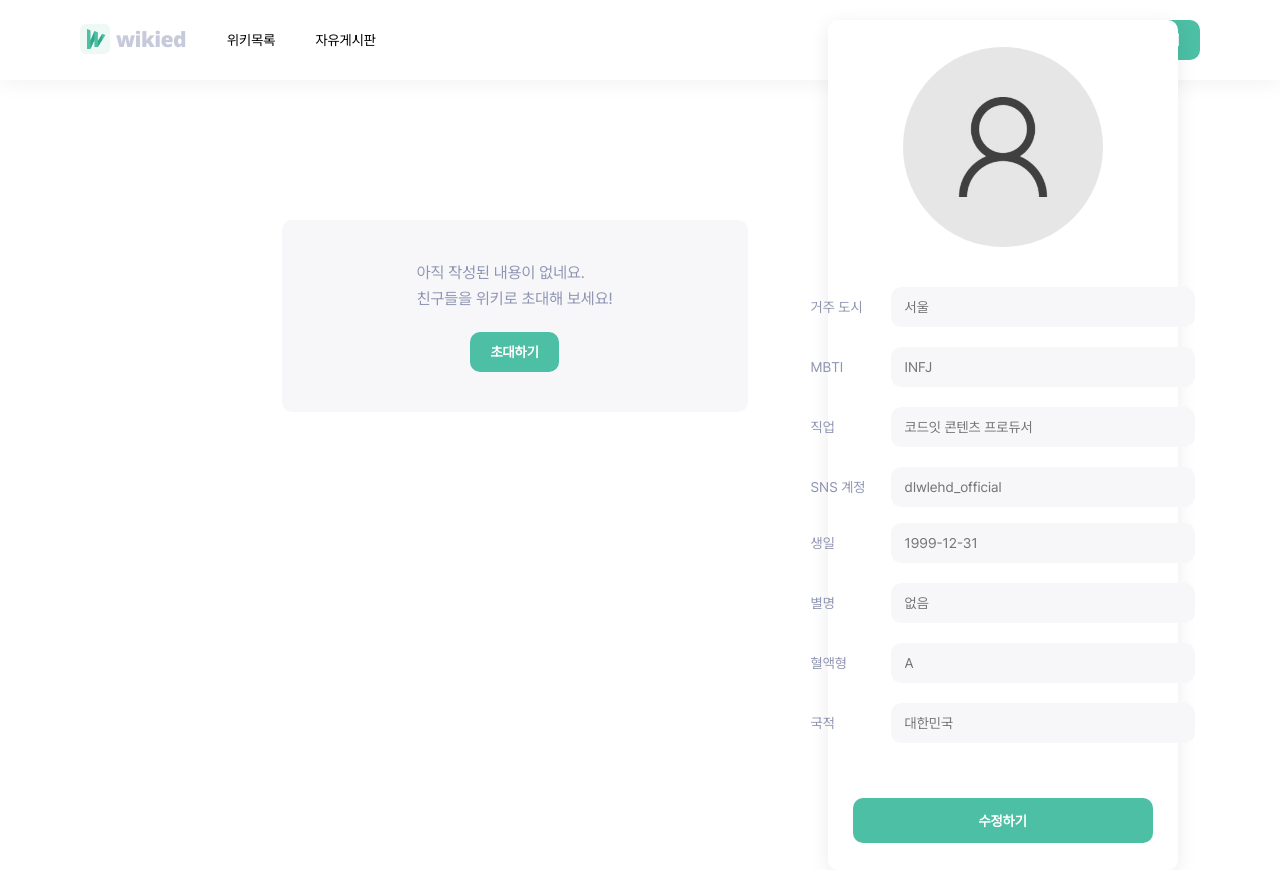
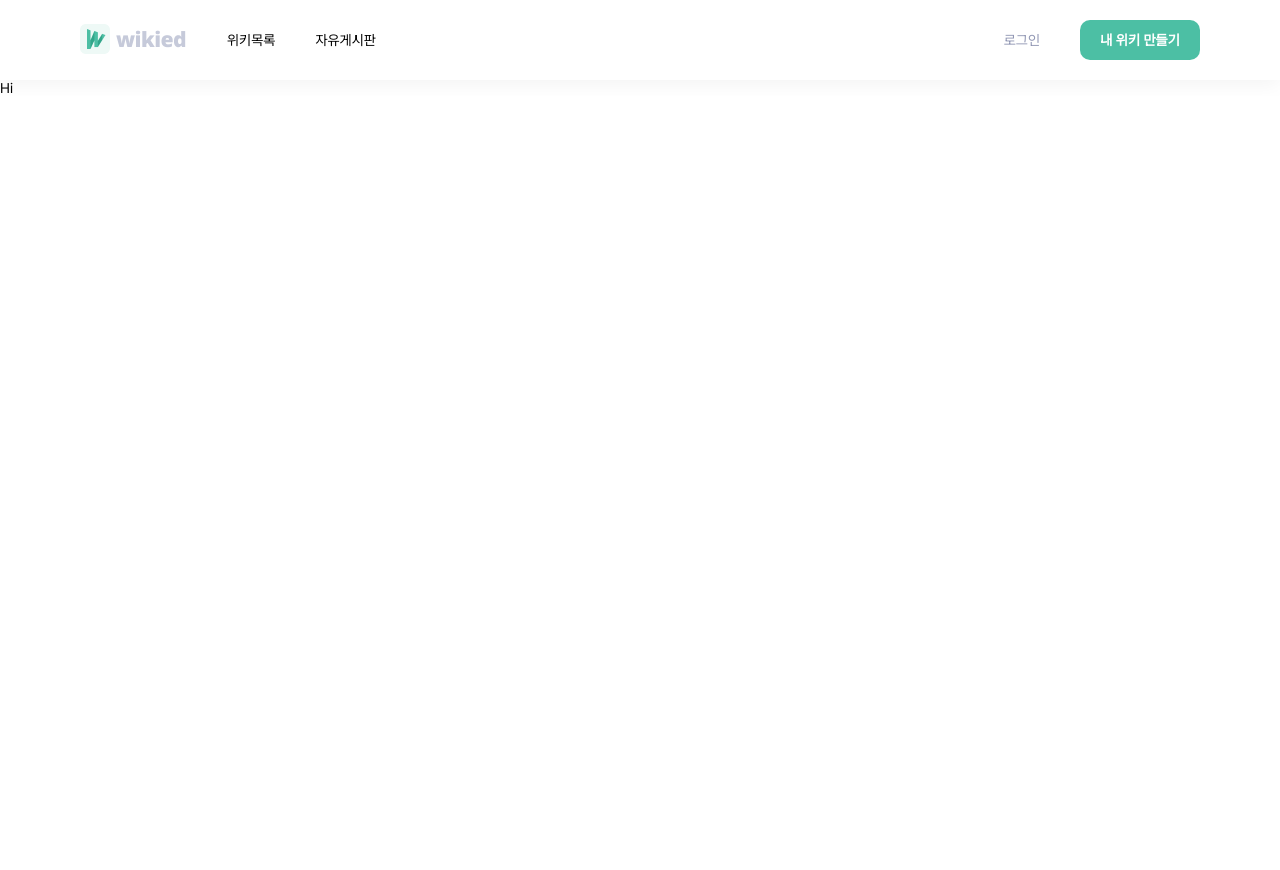
Before and after one commit to leegyuho-programer/Wikied, a Next.js app: page /mypage in a window 1280 px wide. After the commit the page ends 800 px from the top, so only its background shows below. Built offline with nearby package versions, Linux system fonts and the light colour scheme.

Commit message:
fix: mypage sidebar 제거

```diff
--- a/src/app/(auth)/_components/MyAccountPage/MyAccountPage.tsx
+++ b/src/app/(auth)/_components/MyAccountPage/MyAccountPage.tsx
@@ -59,7 +59,6 @@ function MyAccountPage() {
     console.log('profileData', profileData);
     try {
       const response: PostProfileResponseType = await postProfile(profileData, accessToken);
-      // setProfile(response); // 프로필 상태 업데이트
       console.log('Profile updated successfully', response);
     } catch (error) {
       console.error('Failed to update profile', error);
--- a/src/app/(auth)/_components/MyPage/MyPage.tsx
+++ b/src/app/(auth)/_components/MyPage/MyPage.tsx
@@ -25,15 +25,13 @@
 //   useEffect(() => {
 //     async function fetchProfile() {
 //       try {
-//         if (user?.name) {
+//         if (user?.name && typeof window !== 'undefined') {
 //           const response: GetProfileResponseType = await getProfile(1, 10, user.name);
 //           const codeId = response.list[0].code;
 
-//           // Profile 데이터를 가져온 후 code를 사용해 추가 데이터를 가져옴
 //           const profileCodeResponse: GetProfileCodeResponseType = await getProfileCode(codeId);
 //           console.log('getProfileCode', profileCodeResponse);
 
-//           // 프로필 상태 업데이트
 //           setProfileId(profileCodeResponse.id || null);
 //           setProfileImage(profileCodeResponse.image || null);
 //           setProfileCodeResponse(profileCodeResponse);
@@ -43,7 +41,7 @@
 //       }
 //     }
 
-//     if (typeof window !== 'undefined' && user) {
+//     if (user) {
 //       fetchProfile();
 //     }
 //   }, [user, setProfileId, setProfileImage]);
@@ -95,97 +93,101 @@
 
 // export default MyPage;
 
-'use client';
+// 'use client';
 
-import { useEffect, useState } from 'react';
-import Button from '@/components/Button/Button';
-import LinkCopy from '@/components/LinkCopy/LinkCopy';
-import SideBar from '@/components/SideBar/SideBar';
-import SnackBar from '@/components/SnackBar/SnackBar';
-import { useStore } from '@/store';
-import { GetProfileCodeResponseType, GetProfileResponseType } from '@/types/profile';
-import styles from './MyPage.module.css';
-import { getProfile } from '@/api/profile/profile';
-import { getProfileCode } from '@/api/profile/profileCode';
+// import { useEffect, useState } from 'react';
+// import Button from '@/components/Button/Button';
+// import LinkCopy from '@/components/LinkCopy/LinkCopy';
+// import SideBar from '@/components/SideBar/SideBar';
+// import SnackBar from '@/components/SnackBar/SnackBar';
+// import { useStore } from '@/store';
+// import { GetProfileCodeResponseType, GetProfileResponseType } from '@/types/profile';
+// import styles from './MyPage.module.css';
+// import { getProfile } from '@/api/profile/profile';
+// import { getProfileCode } from '@/api/profile/profileCode';
 
-function MyPage() {
-  const { user, profileId, profileImage, setProfileId, setProfileImage } = useStore((state) => ({
-    user: state.user,
-    profileId: state.profileId,
-    profileImage: state.profileImage,
-    setProfileId: state.setProfileId,
-    setProfileImage: state.setProfileImage,
-  }));
-  const [isCopied, setIsCopied] = useState(false);
-  const [profileCodeResponse, setProfileCodeResponse] = useState<GetProfileCodeResponseType | null>(null);
+// function MyPage() {
+//   const { user, profileId, profileImage, setProfileId, setProfileImage } = useStore((state) => ({
+//     user: state.user,
+//     profileId: state.profileId,
+//     profileImage: state.profileImage,
+//     setProfileId: state.setProfileId,
+//     setProfileImage: state.setProfileImage,
+//   }));
+//   const [isCopied, setIsCopied] = useState(false);
+//   const [profileCodeResponse, setProfileCodeResponse] = useState<GetProfileCodeResponseType | null>(null);
 
-  useEffect(() => {
-    async function fetchProfile() {
-      try {
-        if (user?.name && typeof window !== 'undefined') {
-          const response: GetProfileResponseType = await getProfile(1, 10, user.name);
-          const codeId = response.list[0].code;
+//   useEffect(() => {
+//     async function fetchProfile() {
+//       try {
+//         if (user?.name) {
+//           const response: GetProfileResponseType = await getProfile(1, 10, user.name);
+//           const codeId = response.list[0].code;
 
-          const profileCodeResponse: GetProfileCodeResponseType = await getProfileCode(codeId);
-          console.log('getProfileCode', profileCodeResponse);
+//           const profileCodeResponse: GetProfileCodeResponseType = await getProfileCode(codeId);
+//           console.log('getProfileCode', profileCodeResponse);
 
-          setProfileId(profileCodeResponse.id || null);
-          setProfileImage(profileCodeResponse.image || null);
-          setProfileCodeResponse(profileCodeResponse);
-        }
-      } catch (error) {
-        console.error('프로필 데이터를 불러오는 데 실패했습니다:', error);
-      }
-    }
+//           setProfileId(profileCodeResponse.id || null);
+//           setProfileImage(profileCodeResponse.image || null);
+//           setProfileCodeResponse(profileCodeResponse);
+//         }
+//       } catch (error) {
+//         console.error('프로필 데이터를 불러오는 데 실패했습니다:', error);
+//       }
+//     }
 
-    if (user) {
-      fetchProfile();
-    }
-  }, [user, setProfileId, setProfileImage]);
+//     if (user) {
+//       fetchProfile();
+//     }
+//   }, [user, setProfileId, setProfileImage]);
 
-  const handleInvite = async () => {
-    if (typeof window !== 'undefined') {
-      try {
-        const currentURL = window.location.href;
-        await navigator.clipboard.writeText(currentURL);
-        setIsCopied(true);
-        setTimeout(() => setIsCopied(false), 2000);
-      } catch (error) {
-        console.error(error);
-      }
-    }
-  };
+//   const handleInvite = () => {
+//     const currentURL = window.location.href;
+//     navigator.clipboard
+//       .writeText(currentURL)
+//       .then(() => {
+//         setIsCopied(true);
+//         setTimeout(() => setIsCopied(false), 2000);
+//       })
+//       .catch((error) => {
+//         console.error('Failed to copy: ', error);
+//       });
+//   };
 
-  return (
-    <div className={styles.container}>
-      {isCopied && (
-        <div className={styles.snackBar}>
-          <SnackBar type="success" />
-        </div>
-      )}
-      <div className={styles.title}>
-        <p className={styles.name}>{user?.name}</p>
-        {profileId && <LinkCopy onCopy={setIsCopied} profileId={profileId} />}
-      </div>
-      <div className={styles.section}>
-        <SideBar profileData={profileCodeResponse} showEditButton={user?.name === profileCodeResponse?.name} />
-        {profileCodeResponse?.content ? (
-          <div>hi</div>
-        ) : (
-          <div className={styles.noData}>
-            <p className={styles.text}>
-              아직 작성된 내용이 없네요.
-              <br />
-              친구들을 위키로 초대해 보세요!
-            </p>
-            <Button isLink={false} variant="primary" size="XS" onClick={handleInvite}>
-              초대하기
-            </Button>
-          </div>
-        )}
-      </div>
-    </div>
-  );
+//   return (
+//     <div className={styles.container}>
+//       {isCopied && (
+//         <div className={styles.snackBar}>
+//           <SnackBar type="success" />
+//         </div>
+//       )}
+//       <div className={styles.title}>
+//         <p className={styles.name}>{user?.name}</p>
+//         {profileId && <LinkCopy onCopy={setIsCopied} profileId={profileId} />}
+//       </div>
+//       <div className={styles.section}>
+//         <SideBar profileData={profileCodeResponse} showEditButton={user?.name === profileCodeResponse?.name} />
+//         {profileCodeResponse?.content ? (
+//           <div>hi</div>
+//         ) : (
+//           <div className={styles.noData}>
+//             <p className={styles.text}>
+//               아직 작성된 내용이 없네요.
+//               <br />
+//               친구들을 위키로 초대해 보세요!
+//             </p>
+//             <Button isLink={false} variant="primary" size="XS" onClick={handleInvite}>
+//               초대하기
+//             </Button>
+//           </div>
+//         )}
+//       </div>
+//     </div>
+//   );
+// }
+
+// export default MyPage;
+
+export default function MyPage() {
+  return <div>Hi</div>;
 }
-
-export default MyPage;
--- a/src/app/(auth)/mypage/page.tsx
+++ b/src/app/(auth)/mypage/page.tsx
@@ -1,5 +1,5 @@
 import MyPage from '../_components/MyPage/MyPage';
 
-export default function Home() {
+export default function MyInformation() {
   return <MyPage />;
 }
```
Also changed, not shown: 1 other file (tests, documents, lock files or other folders).
